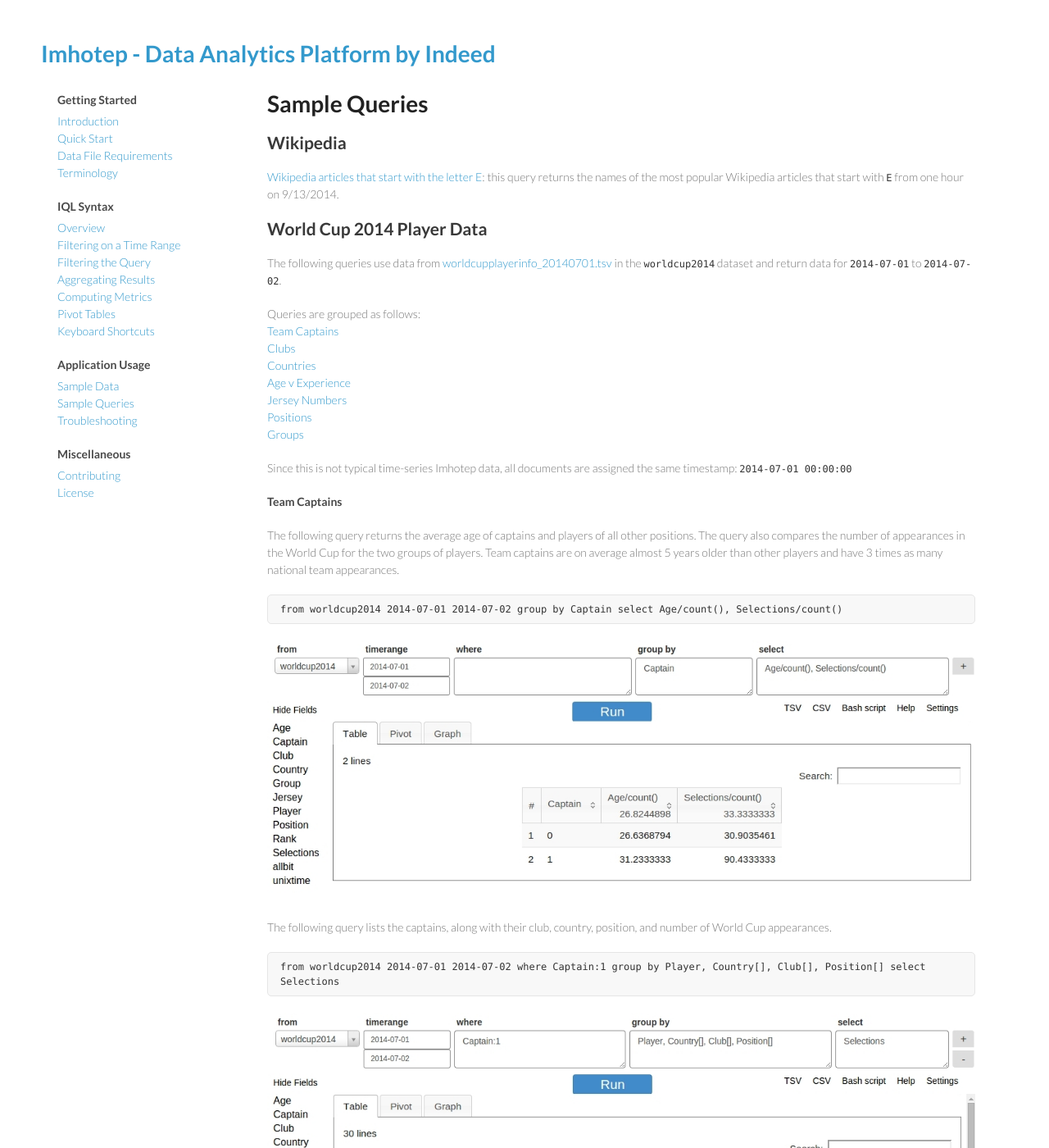
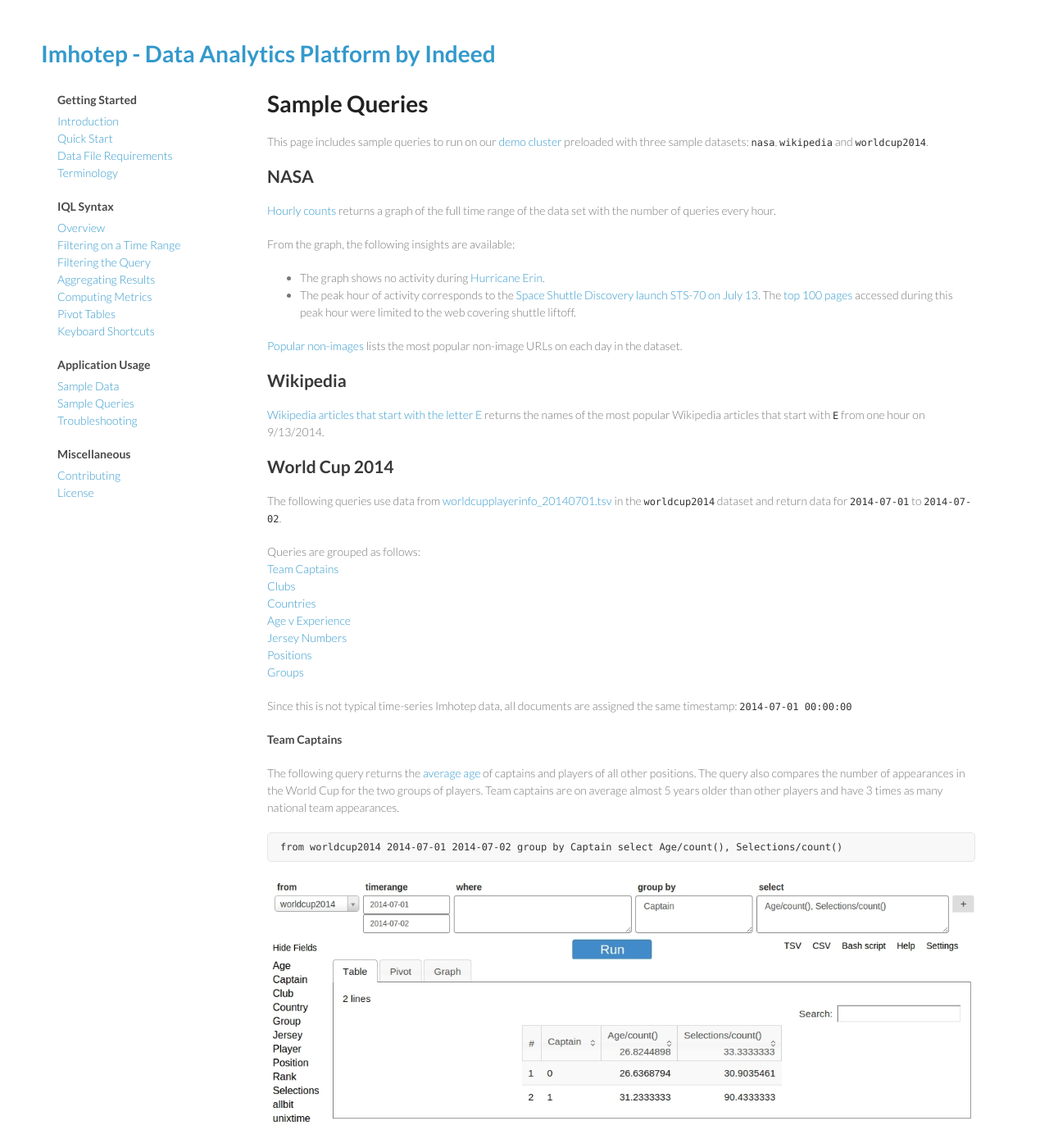
Before and after one commit to indeedeng/imhotep, a Jekyll site: the page built from docs/sample-queries.md, in a window 1280 px wide and 1400 px high. Shown: the whole window at 82% size. Built offline with Jekyll 4.4.1, drawn with Linux system fonts in a browser that asks for light colours; Markdown is read by kramdown in place of the engine named in the settings; some of the changed text lies outside the part shown.

Commit message:
sample queries on demo data

```diff
--- a/docs/sample-queries.md
+++ b/docs/sample-queries.md
@@ -3,12 +3,24 @@
 title: Sample Queries
 permalink: /docs/sample-queries/
 ---
+This page includes sample queries to run on our [demo cluster](http://demo.imhotep.works/iql/) preloaded with three sample datasets: `nasa`, `wikipedia` and `worldcup2014`.
+
+## NASA
+
+[Hourly counts](http://demo.imhotep.works/iql/#q[]=from+nasa+%221995-06-30+22%3A00%3A00%22+%221995-09-02+00%3A00%3A00%22+group+by+time(1h)&view=graph) returns a graph of the full time range of the data set with the number of queries every hour.
+
+From the graph, the following insights are available:
+
+- The graph shows no activity during [Hurricane Erin](http://en.wikipedia.org/wiki/Hurricane_Erin_(1995)).
+- The peak hour of activity corresponds to the [Space Shuttle Discovery launch STS-70 on July 13](http://www.nasa.gov/mission_pages/shuttle/shuttlemissions/archives/sts-70.html). The [top 100 pages](http://demo.imhotep.works/iql/#q[]=from+nasa+%221995-07-13+07%3A00%3A00%22+%221995-07-13+08%3A00%3A00%22+group+by+url[100]&view=table) accessed during this peak hour were limited to the web covering shuttle liftoff.
+
+[Popular non-images](http://demo.imhotep.works/iql/#q[]=from+nasa+%221995-07-01+00%3A00%3A00%22+%221995-09-01+00%3A00%3A00%22+where+url+!%3D~+%22.*gif%22+group+by+time(1d)%2C+url[1+by+count()]&view=table) lists the most popular non-image URLs on each day in the dataset.
 
 ## Wikipedia
 
-[Wikipedia articles that start with the letter E](http://demo.imhotep.works/iql/#q[]=from+wikipedia+%222014-09-13+11%3A00%3A00%22+%222014-09-13+12%3A00%3A00%22+where+title%3D~%22E.*%22+group+by+title[10+by+numRequests]+select+numRequests&view=table&table_sort[0][]=2&table_sort[0][]=desc): this query returns the names of the most popular Wikipedia articles that start with `E` from one hour on 9/13/2014.
+[Wikipedia articles that start with the letter E](http://demo.imhotep.works/iql/#q[]=from+wikipedia+%222014-09-13+11%3A00%3A00%22+%222014-09-13+12%3A00%3A00%22+where+title%3D~%22E.*%22+group+by+title[10+by+numRequests]+select+numRequests&view=table&table_sort[0][]=2&table_sort[0][]=desc) returns the names of the most popular Wikipedia articles that start with `E` from one hour on 9/13/2014.
 
-## World Cup 2014 Player Data
+## World Cup 2014
 
 The following queries use data from [worldcupplayerinfo_20140701.tsv](http://indeedeng.github.io/imhotep/files/worldcupplayerinfo_20140701.tsv) in the `worldcup2014` dataset and return data for `2014-07-01` to `2014-07-02`.
 
@@ -77,7 +89,7 @@
 
 ####<a name="positions"></a>Positions
 
-The following query returns the average player age and average number of World Cup appearances by their position. Goalies are older and more frequently the captain. Forwards typically have the most experience.
+The following query returns the [average player age and average number of World Cup appearances by their position](http://demo.imhotep.works/iql/#q[]=from+worldcup2014+2014-07-01+2014-07-02+group+by+Position[4]+select+count()%2C+100*Captain%2Fcount()%2C+Age%2Fcount()%2C+Selections%2Fcount()&view=table&table_sort[0][]=2&table_sort[0][]=asc). Goalies are older and more frequently the captain. Forwards typically have the most experience.
 
 <pre>from worldcup2014 2014-07-01 2014-07-02 group by Position select count(),100*Captain/count(), Age/count(), Selections/count()</pre>
 
```
Also changed, not shown: other parts of docs/sample-queries.md (+8 -8 lines).
